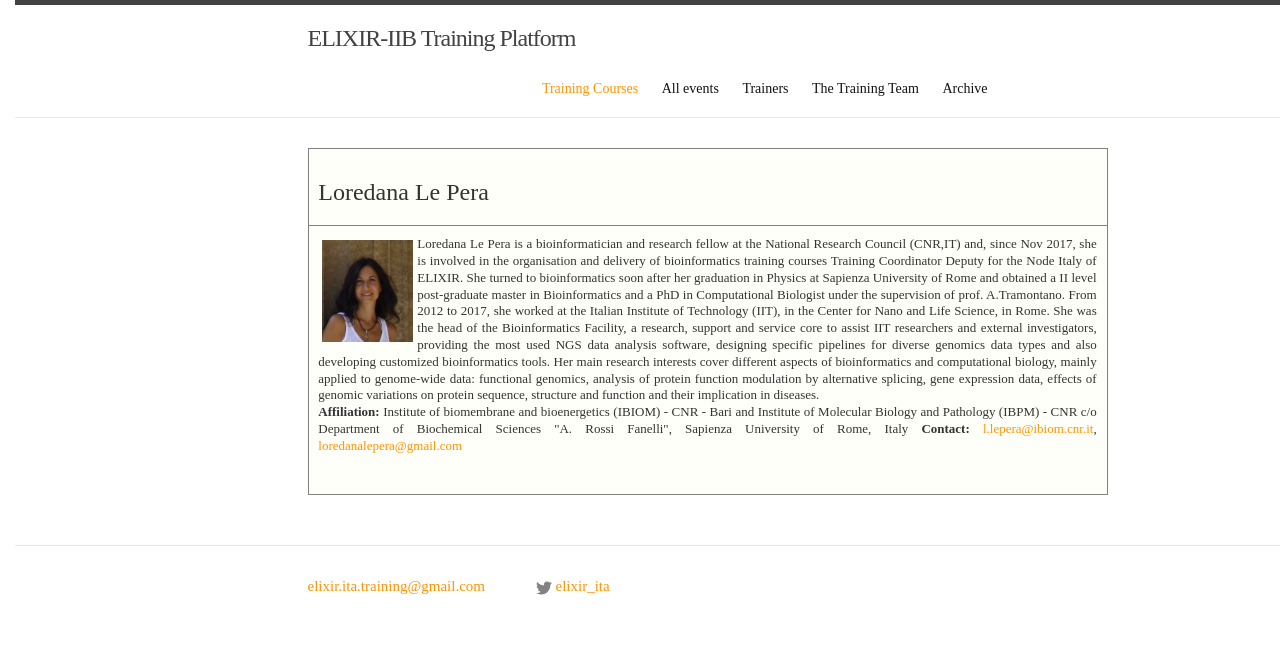
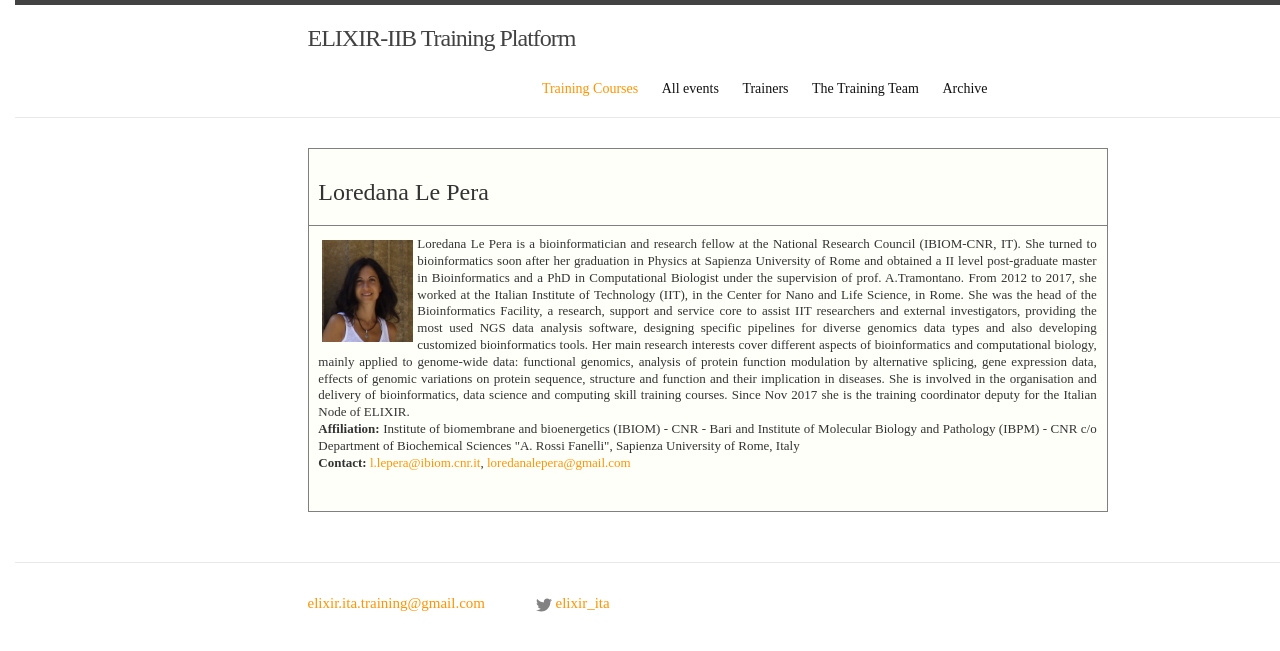
Before and after one commit to ELIXIR-IIB-training/website, a Jekyll site: the page built from instructors/loredana_le_pera.html, in a window 1280 px wide. Shown: the top 651 px of the page. Built offline with Jekyll 4.4.1, drawn with Linux system fonts in a browser that asks for light colours; nearby versions of some CDN libraries; some web fonts are replaced.

Commit message:
Update bio

```diff
--- a/instructors/loredana_le_pera.html
+++ b/instructors/loredana_le_pera.html
@@ -39,10 +39,11 @@ layout: default
 
 			<font size="2">
 			    <p align="justify">
-			    Loredana Le Pera is a bioinformatician and research fellow at the National Research Council (CNR,IT) and, since Nov 2017, she is involved in the organisation and delivery of bioinformatics training courses Training Coordinator Deputy for the Node Italy of ELIXIR. She turned to bioinformatics soon after her graduation in Physics at Sapienza University of Rome and obtained a II level post-graduate master in Bioinformatics and a PhD in Computational Biologist under the supervision of prof. A.Tramontano. From 2012 to 2017, she worked at the Italian Institute of Technology (IIT), in the Center for Nano and Life Science, in Rome. She was the head of the Bioinformatics Facility, a research, support and service core to assist IIT researchers and external investigators, providing the most used NGS data analysis software, designing specific pipelines for diverse genomics data types and also developing customized bioinformatics tools. Her main research interests cover different aspects of bioinformatics and computational biology, mainly applied to genome-wide data: functional genomics, analysis of protein function modulation by alternative splicing, gene expression data, effects of genomic variations on protein sequence, structure and function and their implication in diseases.
+			    Loredana Le Pera is a bioinformatician and research fellow at the National Research Council (IBIOM-CNR, IT). She turned to bioinformatics soon after her graduation in Physics at Sapienza University of Rome and obtained a II level post-graduate master in Bioinformatics and a PhD in Computational Biologist under the supervision of prof. A.Tramontano. From 2012 to 2017, she worked at the Italian Institute of Technology (IIT), in the Center for Nano and Life Science, in Rome. She was the head of the Bioinformatics Facility, a research, support and service core to assist IIT researchers and external investigators, providing the most used NGS data analysis software, designing specific pipelines for diverse genomics data types and also developing customized bioinformatics tools. Her main research interests cover different aspects of bioinformatics and computational biology, mainly applied to genome-wide data: functional genomics, analysis of protein function modulation by alternative splicing, gene expression data, effects of genomic variations on protein sequence, structure and function and their implication in diseases.
+She is involved in the organisation and delivery of bioinformatics, data science and computing skill training courses. Since Nov 2017 she is the training coordinator deputy for the Italian Node of ELIXIR.
 <br>
 <b>Affiliation:</b> Institute of biomembrane and bioenergetics (IBIOM) - CNR - Bari and Institute of Molecular Biology and Pathology (IBPM) - CNR c/o Department of Biochemical Sciences "A. Rossi Fanelli", Sapienza University of Rome, Italy
-
+<br>
 <b>Contact:</b> <a href="mailto:l.lepera@ibiom.cnr.it">l.lepera@ibiom.cnr.it</a>, <a href="mailto:loredanalepera@gmail.com">loredanalepera@gmail.com</a><br>
 			    </p>
 			</font>
```
